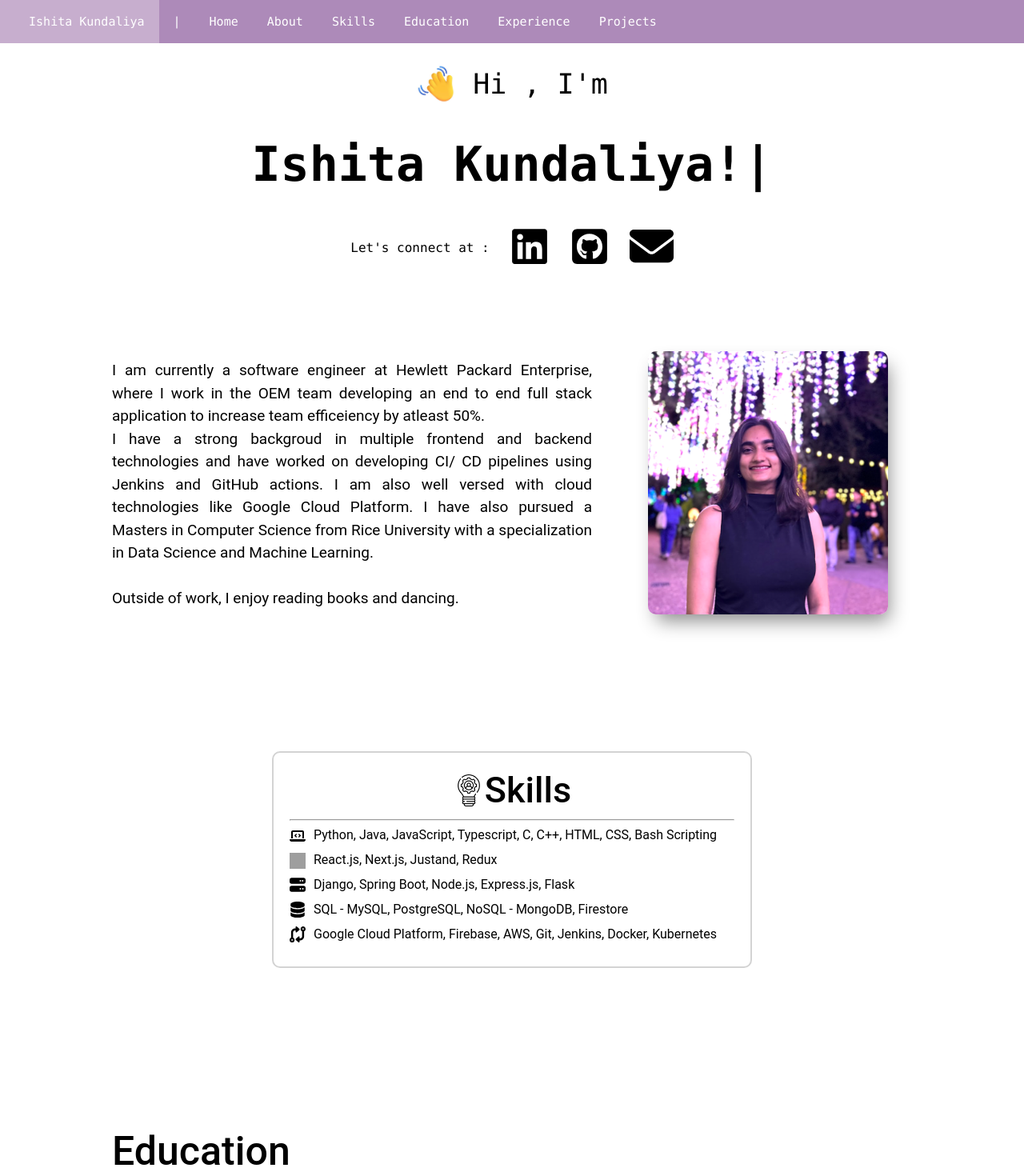
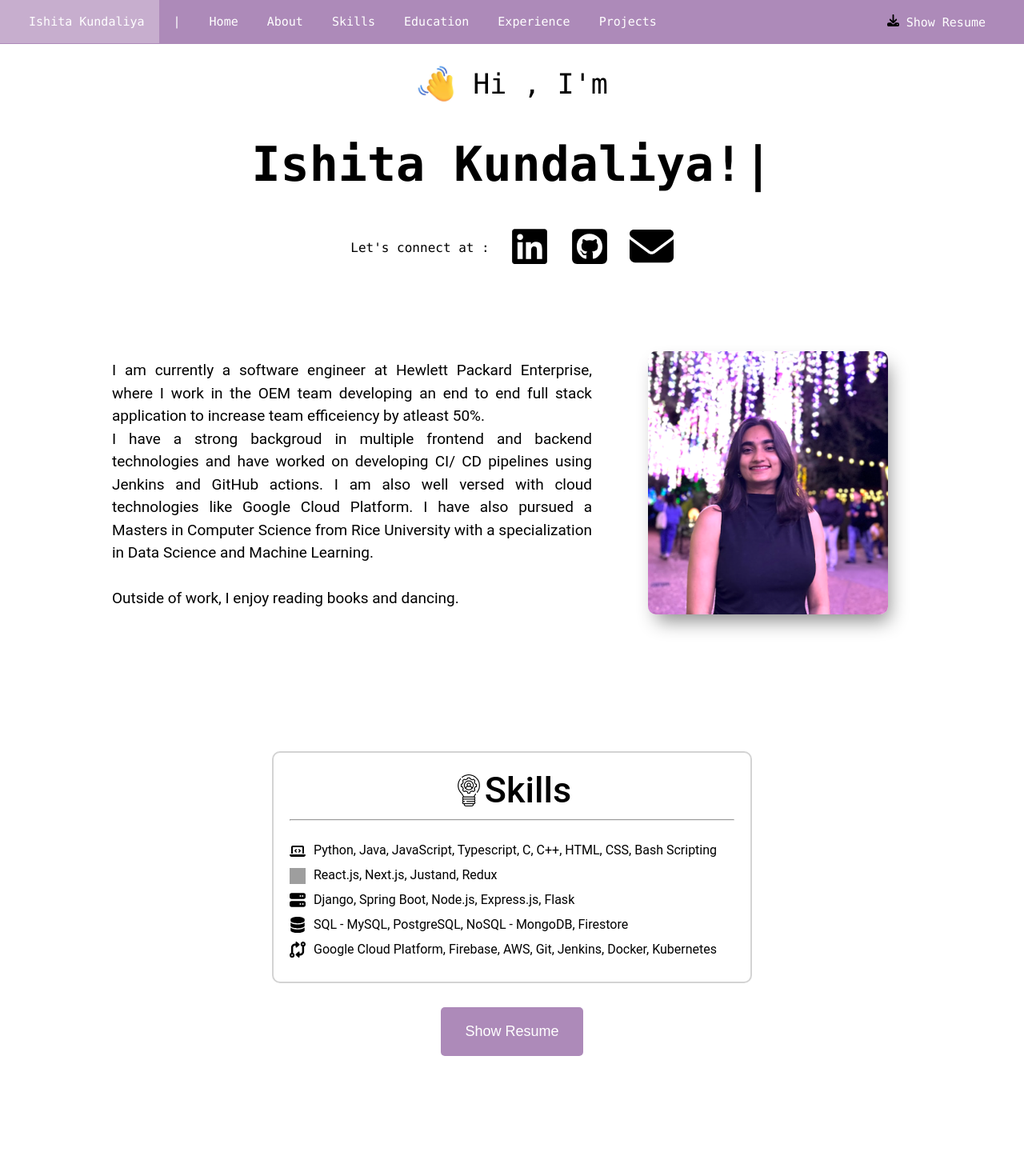
Before and after one commit to ishita2411/myPortfolio, a Next.js app in the folder my_portfolio/: page / in a window 1280 px wide. Shown: the top 1470 px of the page at 80% size. Built offline with nearby package versions, Linux system fonts and the light colour scheme; grey boxes are pictures that could not be loaded; what @mui/material-nextjs would draw is missing.

Commit message:
added show resume

```diff
--- a/my_portfolio/src/components/Education.tsx
+++ b/my_portfolio/src/components/Education.tsx
@@ -1,6 +1,7 @@
 "use client";
 import "../styles/Education.css";
 import { myEducation } from "@/data/myEducation";
+import Image from "next/image";
 
 export default function Education() {
   return (
@@ -11,7 +12,13 @@ export default function Education() {
         {myEducation.map((education) => (
           <div key={education.school} className="education">
             <div className="uni-name">
-              <img alt="logo" src={education.logo} className="uni-logo" />
+              <Image
+                src={education.logo}
+                alt="logo"
+                width={25}
+                height={25}
+                className="uni-logo"
+              />
               {education.school}
             </div>
             <div className="degree-location-date">
--- a/my_portfolio/src/components/Experience.tsx
+++ b/my_portfolio/src/components/Experience.tsx
@@ -1,6 +1,8 @@
 "use client";
 import "../styles/Experience.css";
 import { experiences } from "@/data/myExperience";
+import Image from "next/image";
+
 
 export default function Experience() {
   return (
@@ -11,11 +13,14 @@ export default function Experience() {
         {experiences.map((experience) => (
           <div key={experience.company} className="experience">
             <div className="company">
-              <img
+              <Image
                 alt="company_logo"
                 src={experience.logo}
+                width={25}
+                height={25}
                 className="company-logo"
               />
+
               {experience.company}{" "}
             </div>
             <div className="title-location-date">
--- a/my_portfolio/src/components/Introduction.tsx
+++ b/my_portfolio/src/components/Introduction.tsx
@@ -1,13 +1,14 @@
 "use client";
 import Typewriter from "typewriter-effect";
 import "../styles/Introduction.css";
+import Image from "next/image";
 
 export default function Introduction() {
   return (
     <div className="introduction" id="introduction">
       <div className="say-hello">
         <img alt="hi emoji" src={"/wave.jpeg"} width="50" height="50" />{" "}
-        &nbsp;Hi , I'm
+        &nbsp;Hi , I&apos;m
       </div>
 
       <div></div>
@@ -20,15 +21,15 @@ export default function Introduction() {
         />
       </h1>
       <div className="connect">
-        Let's connect at :
+        Let&apos;s connect at :
         <a href="https://www.linkedin.com/in/ishita-kundaliya/" target="_blank">
-          <img alt="linkedin" src={"/linkedin.svg"} width="50" height="50" />
+          <Image alt="linkedin" src={"/linkedin.svg"} width={50} height={50} />
         </a>
         <a href="https://github.com/ishita2411" target="_blank">
-          <img alt="github" src={"/github.svg"} width="50" height="50" />
+          <Image alt="github" src={"/github.svg"} width={50} height={50} />
         </a>
         <a href="mailto:ishitakundaliya986@gmail.com" target="_blank">
-          <img alt="email" src={"/mail.svg"} width="55" height="55" />
+          <Image alt="email" src={"/mail.svg"} width={55} height={55} />
         </a>
       </div>
     </div>
--- a/my_portfolio/src/components/Navbar.tsx
+++ b/my_portfolio/src/components/Navbar.tsx
@@ -1,5 +1,6 @@
 "use client";
 import "../styles/Navbar.css";
+import Image from "next/image";
 
 export default function NavBar() {
   return (
@@ -28,6 +29,20 @@ export default function NavBar() {
           <a href="#projects">
             <li>Projects</li>
           </a>
+          <div className="resume-link">
+          <a  href="/resume.pdf" target="_blank">
+          <li>
+            <Image
+              src="/download.svg"
+              alt="download"
+              width={15}
+              height={15}
+            />
+
+            &nbsp;Show Resume</li>
+          </a>
+          </div>
+
         </ul>
       </nav>
     </div>
--- a/my_portfolio/src/components/Projects.tsx
+++ b/my_portfolio/src/components/Projects.tsx
@@ -1,6 +1,7 @@
 "use client";
 import "../styles/Projects.css";
 import { myProjects } from "@/data/myProjects";
+import Image from "next/image";
 
 export default function Projects() {
   return (
@@ -12,8 +13,14 @@ export default function Projects() {
           <div className="card" key={project.name}>
             <div className="github_link">
               {project.githubLink && (
-                <a href={project.githubLink}>
-                  <img alt="logo" src="/github.svg" className="uni-logo" />
+                <a href={project.githubLink} target="_blank">
+                  <Image
+                    alt="github logo"
+                    src="/github.svg"
+                    width={35}
+                    height={35}
+                    className="github-logo"
+                  />
                 </a>
               )}
             </div>
--- a/my_portfolio/src/components/Skills.tsx
+++ b/my_portfolio/src/components/Skills.tsx
@@ -1,46 +1,55 @@
 "use client";
 
+import { Button } from "@mui/material";
 import "../styles/Skills.css";
+import Image from "next/image";
 
 export default function Skills() {
+  const handleClick = () => {
+    window.open("/resume.pdf", "_blank");
+  };
+
   return (
     <div id="skills">
       <div className="skills-container">
         <div className="skills-heading">
-          <img src="/skills.png" alt="Skills" width="40" height="40" />
+          <Image src="/skills.png" alt="skills icon" width={40} height={40} />
           Skills
         </div>
         <hr></hr>
+        <br></br>
         <div className="all-skills">
           <div className="skill">
-            <img src="/laptop.svg" alt="Languages" width="30" height="30" />
+            <Image src="/laptop.svg" alt="Languages" width="20" height="20" />
             Python, Java, JavaScript, Typescript, C, C++, HTML, CSS, Bash
             Scripting
           </div>
           <div className="skill">
-            <img
+            <Image
               src={"/file-code.svg"}
               alt="Frameworks"
-              width="30"
-              height="30"
+              width="20"
+              height="20"
             />
             React.js, Next.js, Justand, Redux
           </div>
           <div className="skill">
-            <img src="/server.svg" alt="Frameworks" width="30" height="30" />
+            <Image src="/server.svg" alt="Frameworks" width="20" height="20" />
             Django, Spring Boot, Node.js, Express.js, Flask
           </div>
           <div className="skill">
-            <img src="/database.svg" alt="Databases" width="30" height="30" />
+            <Image src="/database.svg" alt="Databases" width="20" height="20" />
             SQL - MySQL, PostgreSQL, NoSQL - MongoDB, Firestore
           </div>
           <div className="skill">
-            <img src="/code-compare.svg" alt="cloud" />
+            <Image src="/code-compare.svg" alt="cloud" width="20" height="20" />
             Google Cloud Platform, Firebase, AWS, Git, Jenkins, Docker,
-            Kubernetes{" "}
+            Kubernetes
           </div>
         </div>
       </div>
+      <div className="show-resume">
+      <button onClick={handleClick}>Show Resume</button></div>
     </div>
   );
 }
--- a/my_portfolio/src/styles/Education.css
+++ b/my_portfolio/src/styles/Education.css
@@ -25,8 +25,6 @@
 }
 
 .uni-logo {
-  width: 25px;
-  height: 25px;
   margin-right: 10px;
 }
 
--- a/my_portfolio/src/styles/Experience.css
+++ b/my_portfolio/src/styles/Experience.css
@@ -25,8 +25,6 @@
 }
 
 .company-logo {
-  width: 25px;
-  height: 25px;
   margin-right: 10px;
 }
 
--- a/my_portfolio/src/styles/Navbar.css
+++ b/my_portfolio/src/styles/Navbar.css
@@ -51,3 +51,10 @@ html {
   color: white;
   padding: 18px;
 }
+
+.resume-link {
+  float: right;
+  margin-right: 30px;
+  display: flex;
+  align-items: center;
+}
--- a/my_portfolio/src/styles/Projects.css
+++ b/my_portfolio/src/styles/Projects.css
@@ -12,42 +12,37 @@
   margin-bottom: 10px;
 }
 
-
 .card-container {
   display: grid;
-    grid-template-columns: repeat(3, 1fr); /* 3 cards per row */
-    gap: 16px; /* spacing between cards */
+  grid-template-columns: repeat(3, 1fr);
+  gap: 16px;
   padding: 16px;
 }
 
 .card {
-    /* background: #f5f5f5; */
   padding: 25px;
   border-radius: 8px;
-
-    /* box-shadow: 0 2px 6px rgba(0,0,0,0.1); */
 }
 
 .card:hover {
   background: #f3f3f3;
-    /* color: white; */
-
-
   transform: scale(1.02);
   transition: transform 0.2s ease-in-out;
 }
-  .project-name{
+
+.project-name {
   font-size: 19px;
   font-weight: 600;
   margin-bottom: 12px;
 }
+
 .project-description {
   font-size: 15px;
   line-height: 1.3;
   margin-bottom: 12px;
 }
-  .github_link{
+
+.github_link {
   font-size: 10px;
   margin-bottom: 12px;
-
 }
--- a/my_portfolio/src/styles/Skills.css
+++ b/my_portfolio/src/styles/Skills.css
@@ -2,7 +2,9 @@
   min-height: 30vh;
   margin: auto;
   max-width: 600px;
-  padding: 100px;
+  padding-top: 100px;
+  /* padding: 100px; */
+  padding-bottom: 70px;
   font-family: "Roboto", sans-serif;
 }
 
@@ -33,7 +35,22 @@
 }
 
 .skill img {
-  width: 20px;
-  height: 20px;
   margin-right: 10px;
 }
+
+.show-resume{
+  display: flex;
+  justify-content: center;
+  align-items: center;
+  margin-top: 30px;
+}
+
+.show-resume button{
+  background-color: #ad8ab9;
+  color: white;
+  border: none;
+  padding: 20px 30px;
+  border-radius: 5px;
+  cursor: pointer;
+  font-size: 18px;
+}
```
Also changed, not shown: my_portfolio/public/download.svg (added), 1 other file (tests, documents, lock files or other folders). Lines whose indentation alone changed are shown as unchanged.
